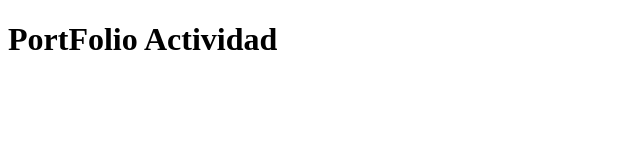
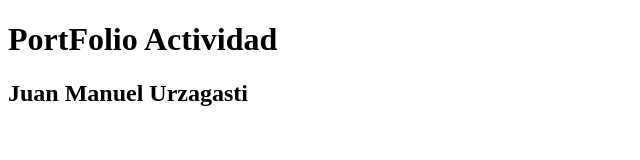
Before and after one commit to Xj0a/Portfolio-Actividad, a plain HTML site: page index.html in a window 1280 px wide. Shown: the whole page, without its empty margins (0-640 px from the left). Drawn offline with Linux system fonts and the light colour scheme.

Commit message:
Update index.html

```diff
--- a/index.html
+++ b/index.html
@@ -8,5 +8,7 @@
 </head>
 <body>
     <h1>PortFolio Actividad</h1>
+    <h2>Juan Manuel Urzagasti
+    </h2>
 </body>
 </html>
```
